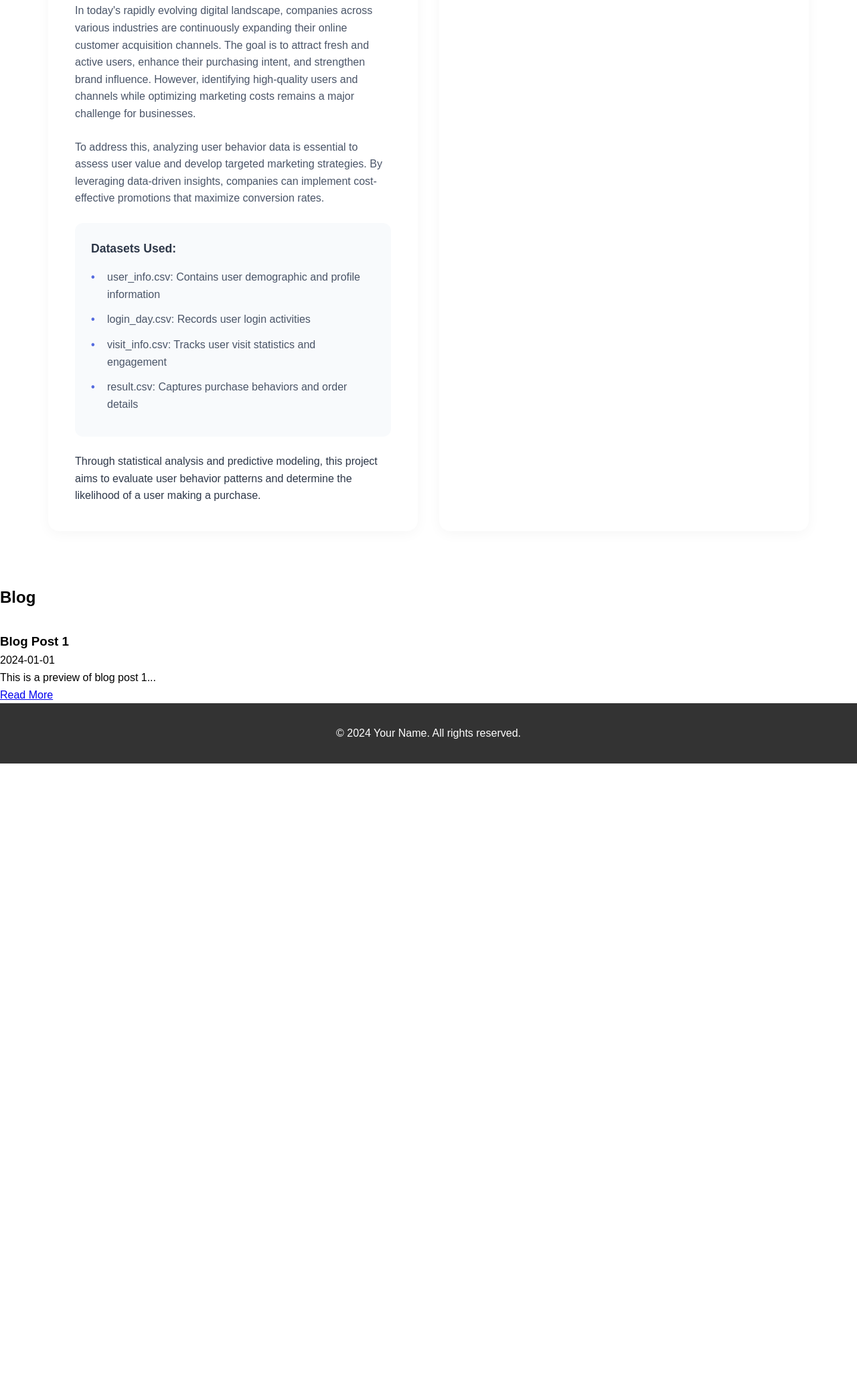
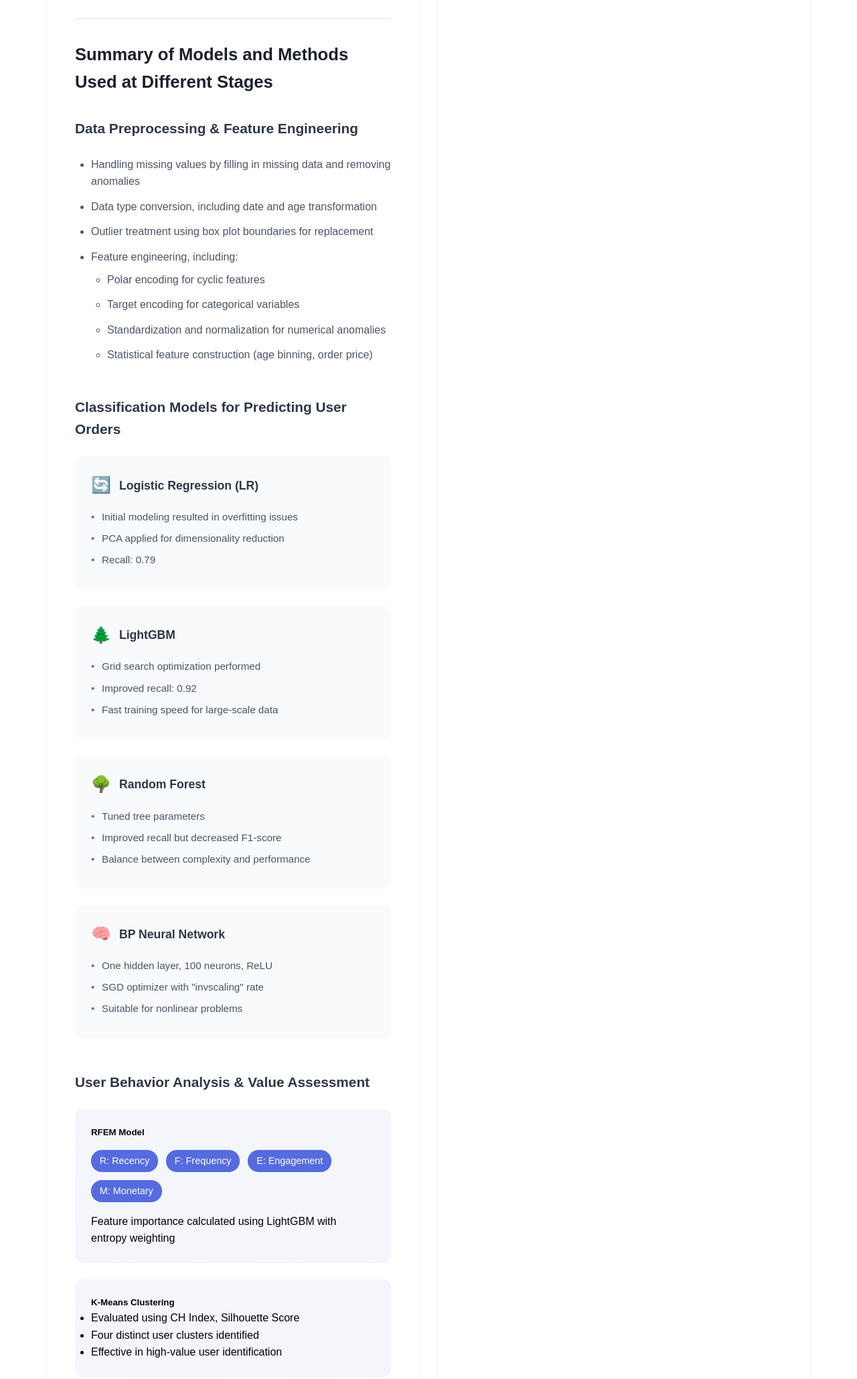
Before and after one commit to zeruili425/zeruili425.github.io, a plain HTML site: page index.html in a window 1280 px wide. Shown: the part 5650-7709 px from the top of the page at 67% size. Before the commit the page ends 6790 px from the top, so only its background shows below. Drawn offline with Linux system fonts and the light colour scheme.

Commit message:
Remove project introduction section, keep model details only

```diff
--- a/index.html
+++ b/index.html
@@ -347,25 +347,136 @@
                         <span class="tool-tag">Python</span>
                     </div>
                 </div>
-                <div class="project-content">
-                    <p class="project-description">
-                        In today's rapidly evolving digital landscape, companies across various industries are continuously expanding their online customer acquisition channels. The goal is to attract fresh and active users, enhance their purchasing intent, and strengthen brand influence. However, identifying high-quality users and channels while optimizing marketing costs remains a major challenge for businesses.
-                    </p>
-                    <p class="project-description">
-                        To address this, analyzing user behavior data is essential to assess user value and develop targeted marketing strategies. By leveraging data-driven insights, companies can implement cost-effective promotions that maximize conversion rates.
-                    </p>
-                    <div class="project-datasets">
-                        <h4>Datasets Used:</h4>
-                        <ul>
-                            <li>user_info.csv: Contains user demographic and profile information</li>
-                            <li>login_day.csv: Records user login activities</li>
-                            <li>visit_info.csv: Tracks user visit statistics and engagement</li>
-                            <li>result.csv: Captures purchase behaviors and order details</li>
+                <div class="model-section">
+                    <h3 class="model-title">Summary of Models and Methods Used at Different Stages</h3>
+
+                    <!-- 数据预处理部分 -->
+                    <div class="model-block">
+                        <h4>Data Preprocessing & Feature Engineering</h4>
+                        <ul class="feature-list">
+                            <li>Handling missing values by filling in missing data and removing anomalies</li>
+                            <li>Data type conversion, including date and age transformation</li>
+                            <li>Outlier treatment using box plot boundaries for replacement</li>
+                            <li>Feature engineering, including:
+                                <ul>
+                                    <li>Polar encoding for cyclic features</li>
+                                    <li>Target encoding for categorical variables</li>
+                                    <li>Standardization and normalization for numerical anomalies</li>
+                                    <li>Statistical feature construction (age binning, order price)</li>
+                                </ul>
+                            </li>
                         </ul>
                     </div>
-                    <p class="project-goal">
-                        Through statistical analysis and predictive modeling, this project aims to evaluate user behavior patterns and determine the likelihood of a user making a purchase.
-                    </p>
+
+                    <!-- 分类模型部分 -->
+                    <div class="model-block">
+                        <h4>Classification Models for Predicting User Orders</h4>
+                        <div class="models-grid">
+                            <div class="model-card">
+                                <div class="model-header">
+                                    <span class="model-icon">🔄</span>
+                                    <h5>Logistic Regression (LR)</h5>
+                                </div>
+                                <ul>
+                                    <li>Initial modeling resulted in overfitting issues</li>
+                                    <li>PCA applied for dimensionality reduction</li>
+                                    <li>Recall: 0.79</li>
+                                </ul>
+                            </div>
+
+                            <div class="model-card">
+                                <div class="model-header">
+                                    <span class="model-icon">🌲</span>
+                                    <h5>LightGBM</h5>
+                                </div>
+                                <ul>
+                                    <li>Grid search optimization performed</li>
+                                    <li>Improved recall: 0.92</li>
+                                    <li>Fast training speed for large-scale data</li>
+                                </ul>
+                            </div>
+
+                            <div class="model-card">
+                                <div class="model-header">
+                                    <span class="model-icon">🌳</span>
+                                    <h5>Random Forest</h5>
+                                </div>
+                                <ul>
+                                    <li>Tuned tree parameters</li>
+                                    <li>Improved recall but decreased F1-score</li>
+                                    <li>Balance between complexity and performance</li>
+                                </ul>
+                            </div>
+
+                            <div class="model-card">
+                                <div class="model-header">
+                                    <span class="model-icon">🧠</span>
+                                    <h5>BP Neural Network</h5>
+                                </div>
+                                <ul>
+                                    <li>One hidden layer, 100 neurons, ReLU</li>
+                                    <li>SGD optimizer with "invscaling" rate</li>
+                                    <li>Suitable for nonlinear problems</li>
+                                </ul>
+                            </div>
+                        </div>
+                    </div>
+
+                    <!-- 用户行为分析部分 -->
+                    <div class="model-block">
+                        <h4>User Behavior Analysis & Value Assessment</h4>
+                        <div class="analysis-grid">
+                            <div class="analysis-card">
+                                <h5>RFEM Model</h5>
+                                <div class="indicators">
+                                    <span class="indicator">R: Recency</span>
+                                    <span class="indicator">F: Frequency</span>
+                                    <span class="indicator">E: Engagement</span>
+                                    <span class="indicator">M: Monetary</span>
+                                </div>
+                                <p>Feature importance calculated using LightGBM with entropy weighting</p>
+                            </div>
+
+                            <div class="analysis-card">
+                                <h5>K-Means Clustering</h5>
+                                <ul>
+                                    <li>Evaluated using CH Index, Silhouette Score</li>
+                                    <li>Four distinct user clusters identified</li>
+                                    <li>Effective in high-value user identification</li>
+                                </ul>
+                            </div>
+                        </div>
+                    </div>
+
+                    <!-- 用户分群部分 -->
+                    <div class="model-block">
+                        <h4>User Segmentation & Marketing Strategies</h4>
+                        <div class="segment-grid">
+                            <div class="segment-card core">
+                                <h5>Core Value Users (Group 3)</h5>
+                                <p>Highest purchase rate and engagement</p>
+                                <div class="strategy">Maintain strong customer relationships</div>
+                            </div>
+
+                            <div class="segment-card high">
+                                <h5>High-Value Users (Group 4)</h5>
+                                <p>Frequent logins, low purchase rates</p>
+                                <div class="strategy">Increase purchase intent through engagement</div>
+                            </div>
+
+                            <div class="segment-card potential">
+                                <h5>Potential Value Users (Group 1)</h5>
+                                <p>Recently active, inconsistent purchases</p>
+                                <div class="strategy">Identify needs and enhance conversion</div>
+                            </div>
+
+                            <div class="segment-card low">
+                                <h5>Low-Value Users (Group 2)</h5>
+                                <p>Low engagement and minimal purchases</p>
+                                <div class="strategy">Optimize acquisition channels</div>
+                            </div>
+                        </div>
+                    </div>
                 </div>
             </div>
         </div>
```
